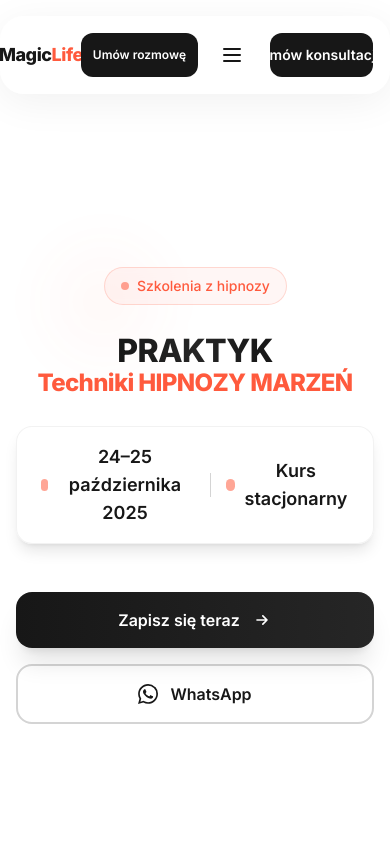
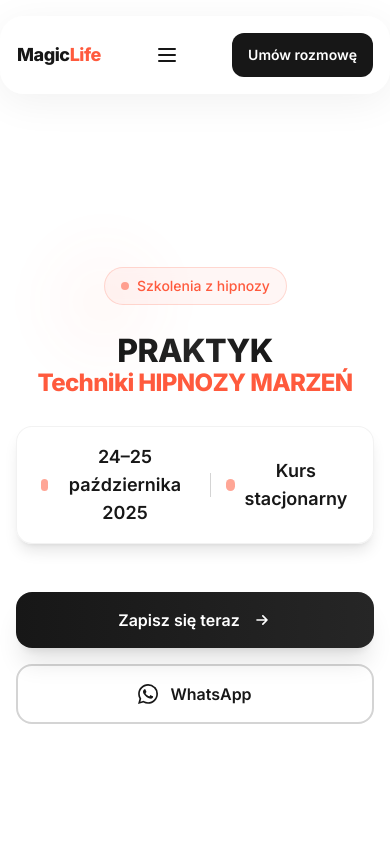
Before and after one commit to technikyvl/MAGIC-LANDING-PAGE-NEW, a Next.js app in the folder MAGICLIFELANDING/: page /szkolenia in a window 390 px wide. Shown: the top 844 px of the page. Built offline with nearby package versions, Linux system fonts and the light colour scheme.

Commit message:
menu naprawa

```diff
--- a/MAGICLIFELANDING/app/page.jsx
+++ b/MAGICLIFELANDING/app/page.jsx
@@ -558,9 +558,6 @@ export default function Page() {
             <li><a href="/szkolenia" className="navlink relative px-3 py-2 whitespace-nowrap">Szkolenia</a></li>
           </ul>
           <div className="md:hidden flex items-center gap-3">
-            <a href="#contact" className="inline-flex items-center rounded-xl bg-neutral-900 text-white text-xs sm:text-sm font-semibold px-3 py-2 sm:px-4 sm:py-3 hover:bg-neutral-800 whitespace-nowrap">
-              Umów rozmowę
-            </a>
             <button
               id="mobileMenuToggle"
               className="p-2 rounded-lg hover:bg-neutral-100 transition-colors"
@@ -571,7 +568,7 @@ export default function Page() {
               </svg>
             </button>
           </div>
-          <a href="#contact" className="hidden md:inline-flex items-center rounded-xl bg-neutral-900 text-white text-sm font-semibold px-4 py-3 hover:bg-neutral-800 whitespace-nowrap">
+          <a href="#contact" className="inline-flex items-center rounded-xl bg-neutral-900 text-white text-sm font-semibold px-4 py-3 hover:bg-neutral-800 whitespace-nowrap">
             Umów rozmowę
           </a>
         </nav>
--- a/MAGICLIFELANDING/app/szkolenia/page.jsx
+++ b/MAGICLIFELANDING/app/szkolenia/page.jsx
@@ -185,9 +185,6 @@ export default function TrainingPage() {
 
           {/* Mobile Menu Button */}
           <div className="md:hidden flex items-center gap-3">
-            <a href="/#contact" className="inline-flex items-center rounded-xl bg-neutral-900 text-white text-xs sm:text-sm font-semibold px-3 py-2 sm:px-4 sm:py-3 hover:bg-neutral-800 whitespace-nowrap">
-              Umów rozmowę
-            </a>
             <button
               id="mobileMenuToggle"
               className="p-2 rounded-lg hover:bg-neutral-100 transition-colors"
@@ -200,8 +197,8 @@ export default function TrainingPage() {
           </div>
 
           {/* Desktop CTA Button */}
-          <a href="/#contact" className="hidden md:inline-flex items-center rounded-xl bg-neutral-900 text-white text-sm font-semibold px-4 py-3 hover:bg-neutral-800 whitespace-nowrap">
-            Umów konsultację
+          <a href="/#contact" className="inline-flex items-center rounded-xl bg-neutral-900 text-white text-sm font-semibold px-4 py-3 hover:bg-neutral-800 whitespace-nowrap">
+            Umów rozmowę
           </a>
         </nav>
 
--- a/MAGICLIFELANDING/app/wspolpraca/page.jsx
+++ b/MAGICLIFELANDING/app/wspolpraca/page.jsx
@@ -164,16 +164,13 @@ export default function WspolpracaPage() {
             <li><a href="/szkolenia" className="navlink relative px-3 py-2 whitespace-nowrap">Szkolenia</a></li>
           </ul>
           <div className="md:hidden flex items-center gap-3">
-            <a href="/#contact" className="inline-flex items-center rounded-xl bg-neutral-900 text-white text-xs sm:text-sm font-semibold px-3 py-2 sm:px-4 sm:py-3 hover:bg-neutral-800 whitespace-nowrap">
-              Umów rozmowę
-            </a>
             <button id="mobileMenuToggle" className="p-2 rounded-lg hover:bg-neutral-100 transition-colors" aria-label="Otwórz menu">
               <svg className="w-6 h-6" fill="none" stroke="currentColor" viewBox="0 0 24 24">
                 <path strokeLinecap="round" strokeLinejoin="round" strokeWidth={2} d="M4 6h16M4 12h16M4 18h16" />
               </svg>
             </button>
           </div>
-          <a href="/#contact" className="hidden md:inline-flex items-center rounded-xl bg-neutral-900 text-white text-sm font-semibold px-4 py-3 hover:bg-neutral-800 whitespace-nowrap">
+          <a href="/#contact" className="inline-flex items-center rounded-xl bg-neutral-900 text-white text-sm font-semibold px-4 py-3 hover:bg-neutral-800 whitespace-nowrap">
             Umów rozmowę
           </a>
         </nav>
```
